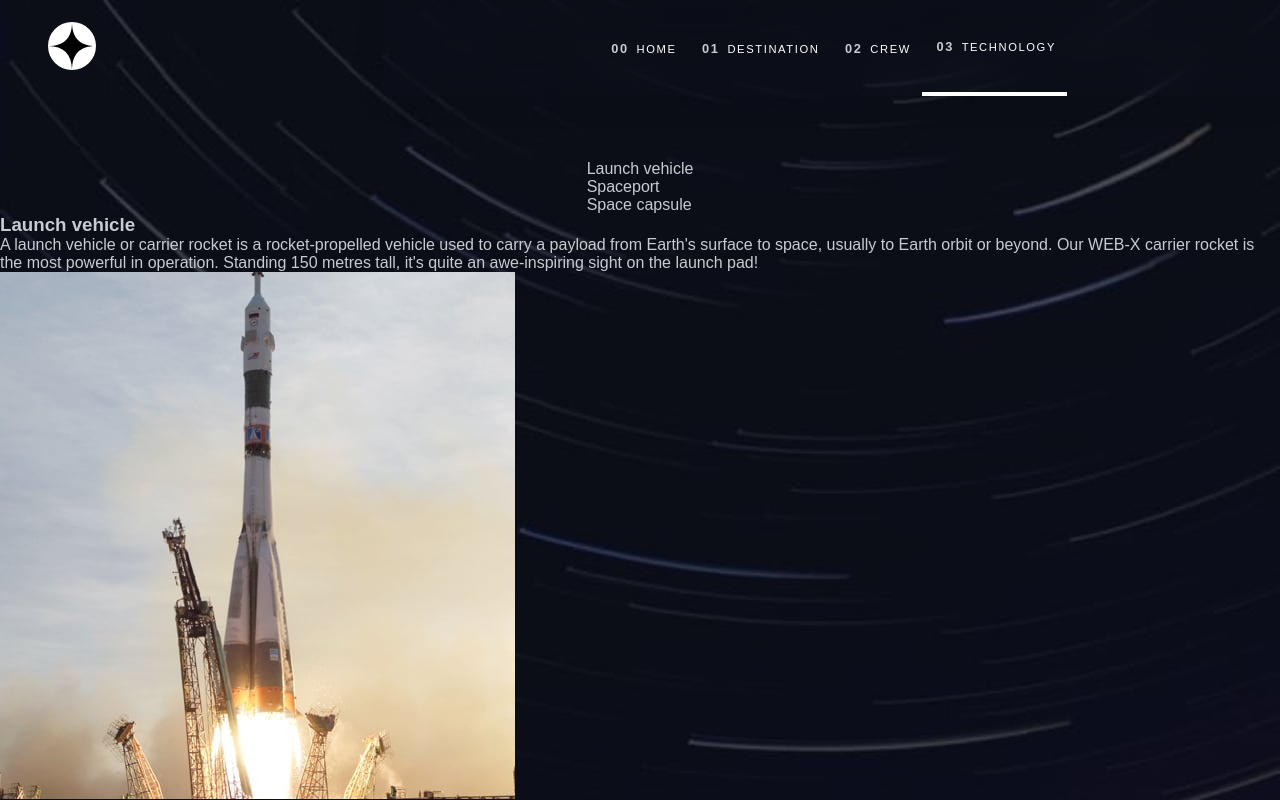
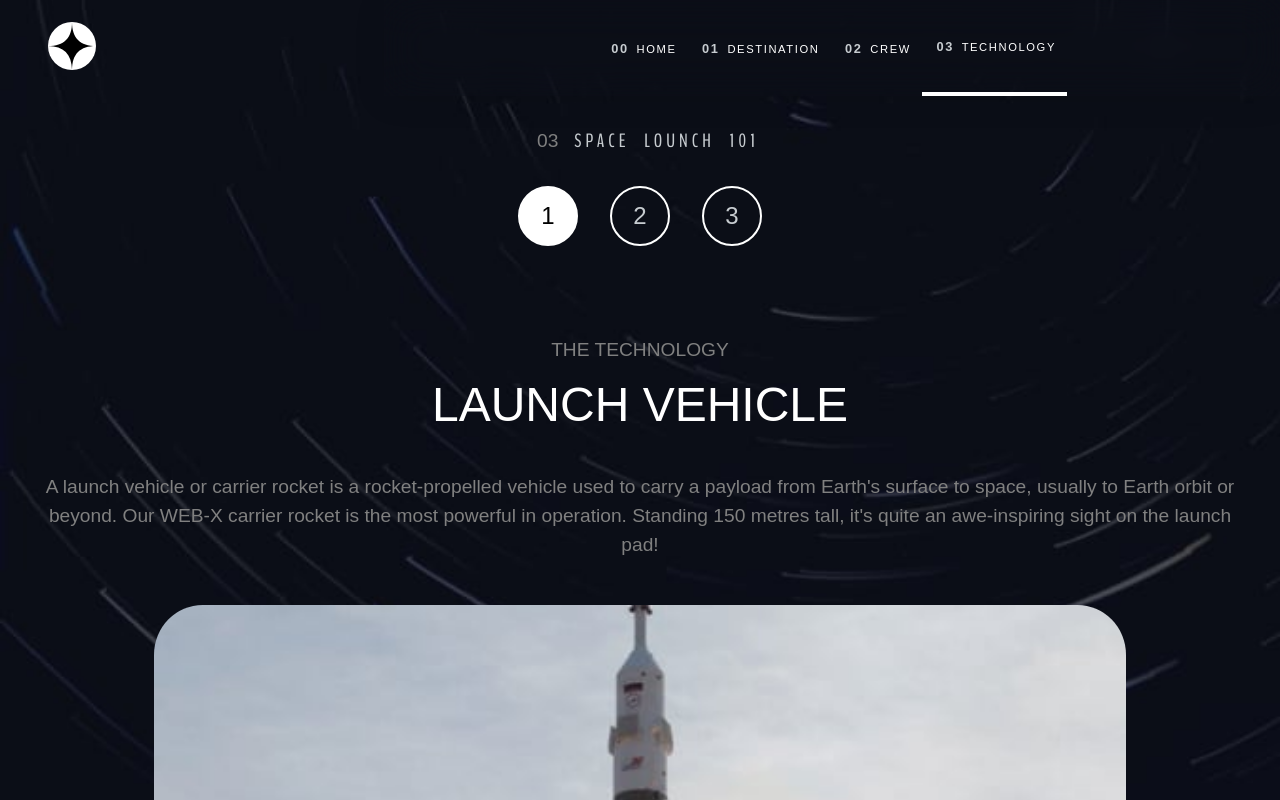
Before and after one commit to aaradj/space-tourism-wesite, a React (Create React App) app: page /technology/lounch in a window 1280 px wide. Shown: the top 800 px of the page. Built offline with nearby package versions, Linux system fonts and the light colour scheme; the HTML template or start-up script is replaced by a standard one.

Commit message:
TECHNOLOGY DONE

```diff
--- a/src/pages/Technology/index.tsx
+++ b/src/pages/Technology/index.tsx
@@ -1,6 +1,6 @@
 import { Link, useLocation } from "react-router-dom";
 import PageLayout from "../../components/PageLayout";
-import { Div } from "./technology";
+import { Div, Main, TextTitle } from "./technology";
 interface TechLists {
   name: string;
   image: any;
@@ -55,29 +55,60 @@ const Technology = () => {
   return (
     <PageLayout>
       <Div>
+        <TextTitle>
+          <p>
+            <span>03</span>SPACE LOUNCH 101
+          </p>
+        </TextTitle>
+        <Main>
           <ul>
             {technologyList.map((list) => {
               return (
-              <li key={list._id}>
-                <Link to={list.link}>{list.name}</Link>
+                <li
+                  key={list._id}
+                  style={{
+                    background: `${
+                      list.location === location.pathname ? "white" : "inherit"
+                    }`,
+                  }}
+                >
+                  <Link
+                    style={{
+                      color: `${
+                        list.location === location.pathname
+                          ? "black"
+                          : "inherit"
+                      }`,
+                    }}
+                    to={list.link}
+                  >
+                    {list._id}
+                  </Link>
                 </li>
               );
             })}
           </ul>
-        <div>
           {technologyList.map((list) => {
             return list.location === location.pathname ? (
-              <div>
+              <div className="container">
+                <div className="text">
+                  <div className="title">
+                    <p>the technology</p>
                     <h3>{list.name}</h3>
+                  </div>
+                  <div className="description">
                     <p>{list.description}</p>
-                <img src={list.image} alt={list.name} />
+                  </div>
+                </div>
+                <div className="image">
+                  <img loading="lazy" src={list.image} alt={list.name} />
+                </div>
               </div>
             ) : null;
           })}
-        </div>
+        </Main>
       </Div>
     </PageLayout>
   );
 };
-
 export default Technology;
--- a/src/pages/Technology/technology.ts
+++ b/src/pages/Technology/technology.ts
@@ -6,32 +6,208 @@ const bgMobile = require("../../assets/technology/background-technology-mobile.j
 
 const Div = styled.div`
   width: 100%;
-  height: 100%;
+  height: 100vh;
   display: flex;
   flex-direction: column;
-  align-items: center;
+  align-items: end;
   background: url(${bgDeskTop});
   background-position: center;
   background-size: cover;
   background-repeat: repeat;
   background-attachment: fixed;
   color: white;
-  padding-top: 10rem;
+  padding: 10rem 0 1rem 3rem;
   @media (max-width: 1300px) {
     background: url(${bgTablet});
     background-repeat: no-repeat;
     background-position: center;
     background-size: cover;
+    padding: 8rem 2rem 1rem 2rem;
   }
   @media (max-width: 700px) {
     background: url(${bgMobile});
     background-repeat: no-repeat;
     background-position: center;
     background-size: cover;
+    padding: 4rem 1rem 1rem 1rem;
   }
-  // @media (max-height:700px){
-  //   height:fit-content;
-  // }
+  @media (max-height: 820px) {
+    height: fit-content;
+  }
 `;
 
-export { Div };
+const TextTitle = styled.div`
+  width: 100%;
+  p {
+    font-size: 2rem;
+    font-weight: 500;
+    font-family: BenchNine;
+    word-spacing: 0.5rem;
+    letter-spacing: 4px;
+    text-transform: uppercase;
+    span {
+      color: grey;
+      letter-spacing: normal;
+      margin: 0 1rem;
+    }
+  }
+  @media (max-width: 1300px) {
+    text-align: center;
+    p {
+      font-size: 1.5rem;
+    }
+  }
+  @media (max-width: 1300px) {
+    p {
+      font-size: 1.2rem;
+    }
+  }
+`;
+
+const Main = styled.div`
+  width: 100%;
+  display: flex;
+  align-items: center;
+  justify-content: space-between;
+  ul {
+    width: 10%;
+    height: 100%;
+    display: grid;
+    place-items: center;
+    place-content: center;
+    li {
+      margin: 1.5rem 0;
+      width: 100px;
+      height: 100px;
+      border: 2px solid white;
+      border-radius: 50%;
+      overflow: hidden;
+      a {
+        display: block;
+        width: 100%;
+        height: 100%;
+        display: grid;
+        place-items: center;
+        font-size: 2.2rem;
+      }
+    }
+  }
+  .container {
+    height: 100%;
+    display: flex;
+    align-items: center;
+    justify-content: space-between;
+    padding: 0 0 0 4rem;
+    .text {
+      height: 100%;
+      width: 50%;
+      display: flex;
+      flex-direction: column;
+      justify-content: center;
+      aling-items: start;
+      div {
+        margin: 1rem 0;
+      }
+      .title {
+        text-transform: uppercase;
+        p {
+          font-size: 1.2rem;
+          color: grey;
+          margin: 1rem 0;
+        }
+        h3 {
+          font-size: 3rem;
+          font-weight: 400;
+          color: white;
+        }
+      }
+      .description {
+        p {
+          font-size: 1.2rem;
+          color: grey;
+          line-height: 1.8rem;
+        }
+      }
+    }
+    .image {
+      width: 50%;
+      text-align: end;
+      img {
+        width: 80%;
+        border-radius: 5%;
+      }
+    }
+  }
+  @media(max-width:1300px){
+    flex-direction:column;
+    ul{
+      width:100%;
+      display:flex;
+      li{
+        width:60px;
+        height:60px;
+        margin:2rem 1rem;
+        a{
+          font-size:1.5rem;
+        }
+      }
+    }
+    .container{
+      padding:0;
+      flex-direction:column;
+      .text{
+        margin:1.5rem 0;
+        width:100%;
+        text-align:center;
+        div{
+          margin 1.3rem 0;
+        }
+      }
+      .image{
+        width:100%;
+        text-align:center;
+      }
+    }
+  }
+  @media(max-width:700px){
+    ul{
+      width:100%;
+      display:flex;
+      li{
+        width:50px;
+        height:50px;
+        a{
+          font-size:1.1rem;
+        }
+      }
+    }
+    .container{
+      padding:0;
+      flex-direction:column;
+      .text{
+        margin: 0;
+        .title{
+          p{
+            font-size:1rem;
+          }
+          h3{
+            font-size:2rem;
+          }
+        }
+        .description{
+          p{
+            font-size:1rem;
+          }
+        }
+      }
+      .image{
+        width:100%;
+        img{
+          width:100%;
+        }
+      }
+    }
+  }
+`;
+
+export { Div, TextTitle, Main };
```
Lines whose indentation alone changed are shown as unchanged.
